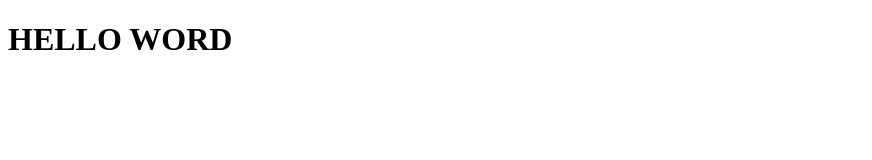
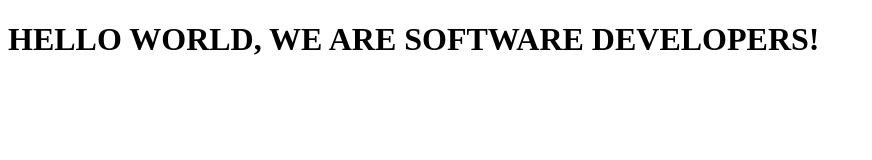
Before and after one commit to christianrondon/DamianChristian, a plain HTML site: page index.html in a window 1280 px wide. Shown: the whole page, without its empty margins (0-872 px from the left). Drawn offline with Linux system fonts and the light colour scheme.

Commit message:
Words added to the message
"We are software developers"

```diff
--- a/index.html
+++ b/index.html
@@ -8,7 +8,7 @@
 
   <body>
 
-  <h1> HELLO WORD</h1>
+  <h1> HELLO WORLD, WE ARE SOFTWARE DEVELOPERS!</h1>
 
 
     <script src="https://cdn.freecodecamp.org/testable-projects-fcc/v1/bundle.js"></script>
```
